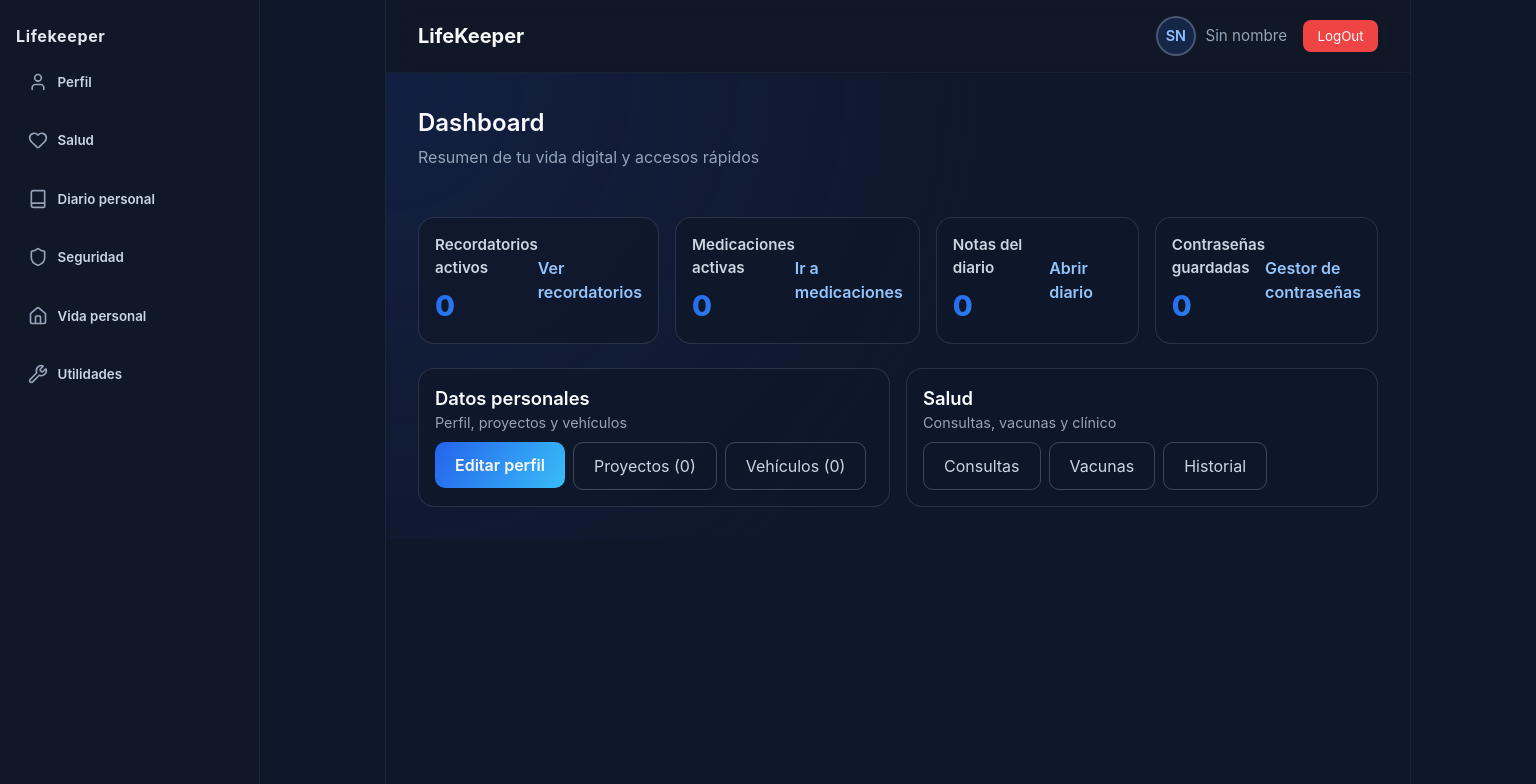
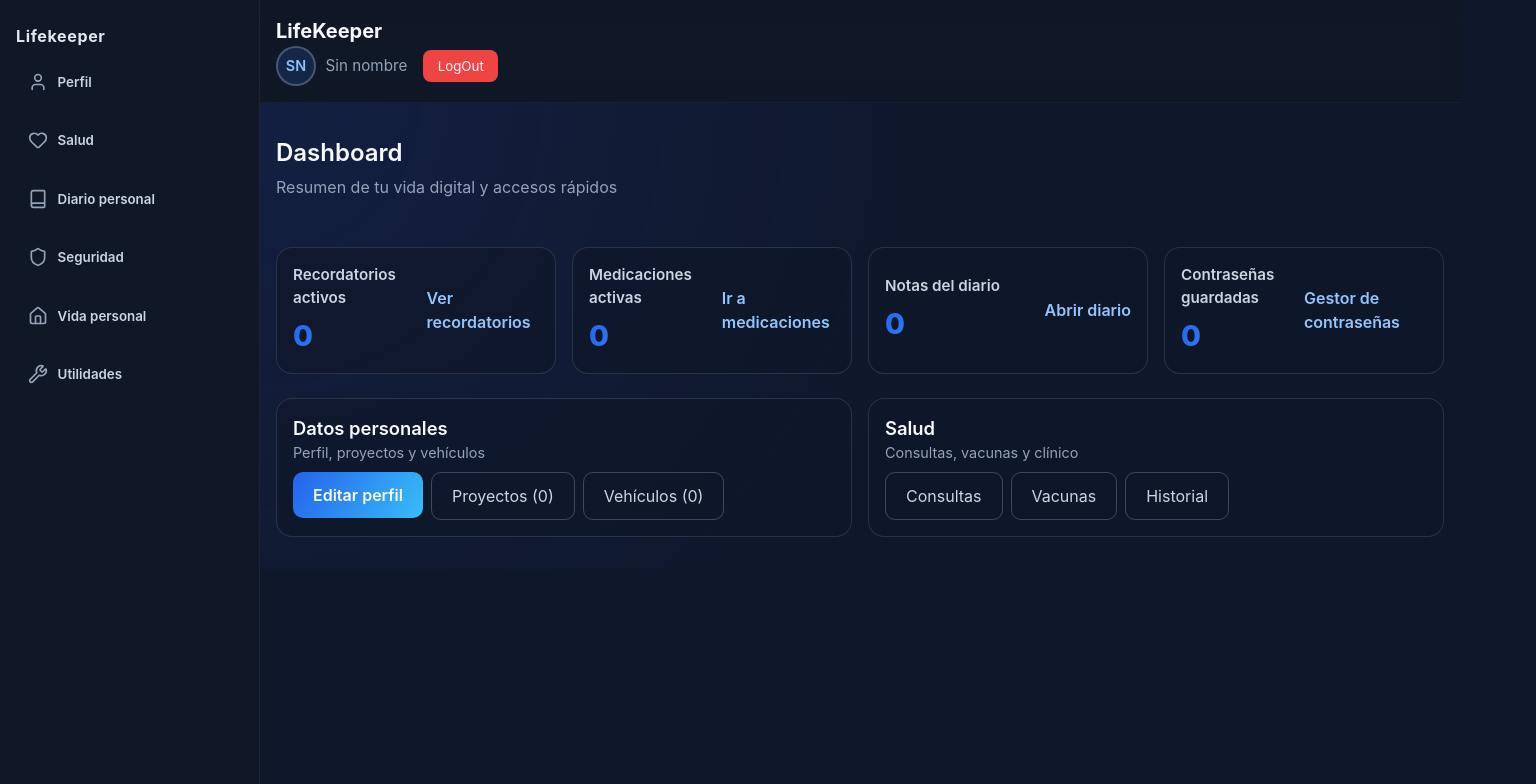
Before and after one commit to Dragunovich1/lifekeeper, a React (Vite) app: page / in a window 1536 px wide. Both pictures are taken after typing "Sample", "Sample", "name@example.com", "Sample123", "Sample123" into the empty fields and a click on the button "Crear bóveda segura". Shown: the top 784 px of the page. Built offline with nearby package versions, Linux system fonts and the light colour scheme.

Commit message:
ui: add container wrappers and centered layout; tighten max-widths for portrait/landscape and desktop

```diff
--- a/src/App.css
+++ b/src/App.css
@@ -48,6 +48,10 @@ li { list-style: none; }
   text-align: center;
   flex: 1;
 }
+
+/* --- Layout containers --- */
+.container { width: 100%; max-width: 720px; margin: 0 auto; padding-left: 1rem; padding-right: 1rem; }
+.topbar-inner { padding-left: 1rem; padding-right: 1rem; }
 .auth-hero-content {
   max-width: 440px;
   margin: 0 auto;
@@ -160,8 +164,7 @@ li { list-style: none; }
 .section-body {
   display: grid;
   gap: 1.5rem;
-  max-width: 960px;
-  margin: 0 auto;
+  width: 100%;
 }
 .section-header {
   display: flex;
@@ -310,8 +313,8 @@ li { list-style: none; }
 /* === TABLET BREAKPOINT === */
 @media (min-width: 768px) {
   .auth-card { margin: 0 2rem 3rem; }
-  .topbar { padding: 1rem 2rem; }
-  .app-content { padding: 2rem; }
+  .topbar { padding: 1rem 0; }
+  .app-content { padding: 2rem 0; }
   .panel { padding: 1.5rem; }
   .section-header { flex-direction: row; align-items: center; justify-content: space-between; }
   .section-actions { width: auto; }
@@ -333,6 +336,8 @@ li { list-style: none; }
   .sidebar-overlay { display: none; }
   .topbar-toggle { display: none; }
 
+  .container { max-width: 960px; }
+
   /* Constrain form widths on larger viewports */
   .panel .form-grid { max-width: 860px; }
   .panel { max-width: 1200px; margin-left: auto; margin-right: auto; }
@@ -340,12 +345,7 @@ li { list-style: none; }
 
 /* === LARGE DESKTOP/TV BREAKPOINT === */
 @media (min-width: 1440px) {
-  .app-main {
-    max-width: 1200px;
-    margin: 0 auto;
-    border-left: 1px solid rgba(30, 41, 59, 0.8);
-    border-right: 1px solid rgba(30, 41, 59, 0.8);
-  }
+  .container { max-width: 1200px; }
   .auth-card {
     max-width: 480px;
   }
@@ -356,5 +356,6 @@ li { list-style: none; }
   /* Keep single-column forms for readability */
   .form-grid.two-columns { grid-template-columns: 1fr; }
   .form-grid.three-columns { grid-template-columns: 1fr; }
-  .panel .form-grid { max-width: 680px; }
+  .panel .form-grid { max-width: 640px; }
+  .container { max-width: 800px; }
 }
--- a/src/App.tsx
+++ b/src/App.tsx
@@ -133,8 +133,10 @@ const VaultApp = () => {
           avatarSrc={data.profile.avatar}
         />
         <main className="app-content">
-          {/* Default renders Dashboard */}
-          <Component />
+          <div className="container">
+            {/* Default renders Dashboard */}
+            <Component />
+          </div>
         </main>
       </div>
       <div
--- a/src/components/TopBar.tsx
+++ b/src/components/TopBar.tsx
@@ -22,6 +22,7 @@ export const TopBar = ({ onToggleSidebar, onLock, userName, avatarSrc }: TopBarP
 
   return (
     <header className="topbar">
+      <div className="container topbar-inner">
         <div className="topbar-left">
           <button type="button" className="topbar-toggle" onClick={onToggleSidebar}>
             Menu
@@ -45,6 +46,7 @@ export const TopBar = ({ onToggleSidebar, onLock, userName, avatarSrc }: TopBarP
             LogOut
           </button>
         </div>
+      </div>
     </header>
   )
 }
```
Lines whose indentation alone changed are shown as unchanged.
